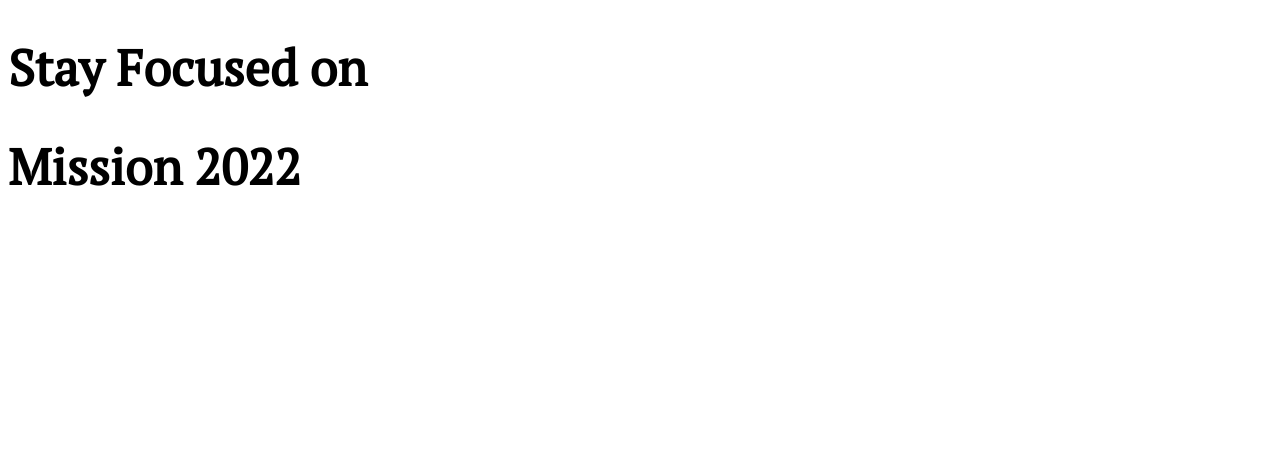
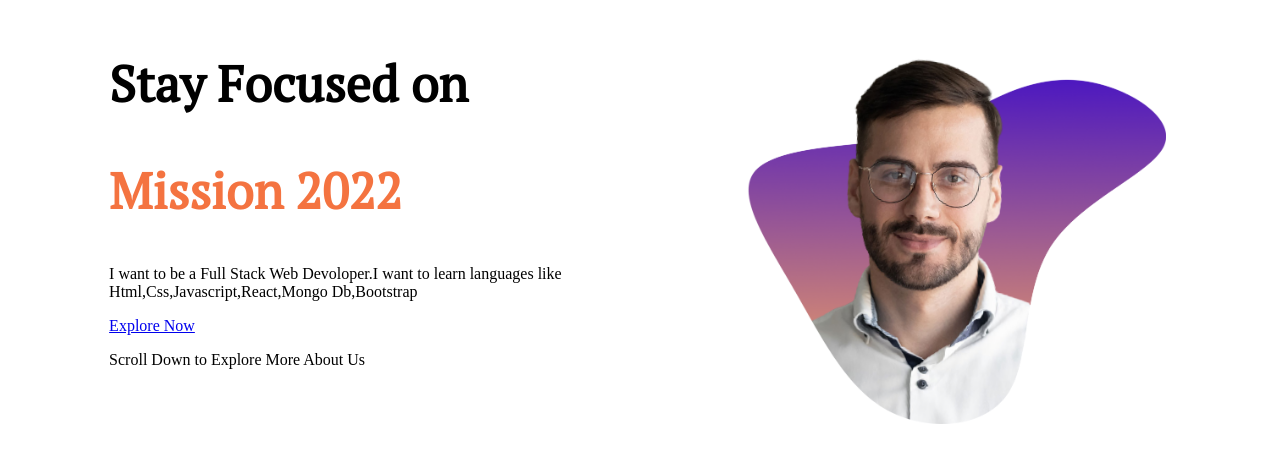
Before and after one commit to RAHUL573769/AssignmnetWebsite1, a plain HTML site: page index.html in a window 1280 px wide. Drawn offline with Linux system fonts and the light colour scheme.

Commit message:
rst commit

```diff
--- a/index.html
+++ b/index.html
@@ -1,5 +1,6 @@
 <!DOCTYPE html>
 <html lang="'en'" dir="ltr">
+
 <head>
   <meta charset="utf-8">
   <title> Portfolio Website Assignment</title>
@@ -11,8 +12,23 @@
   <link rel="stylesheet" href="styless.css">
 
 </head>
+
 <body>
+  <section class="header">
+    <div class="half-width">
       <h1>Stay Focused on</h1>
-<h1><span>Mission</span> 2022</h1>
+      <h1><span class="partcolor">Mission 2022</span> </h1>
+      <p>I want to be a Full Stack Web Devoloper.I want to learn languages like Html,Css,Javascript,React,Mongo Db,Bootstrap</p>
+
+      <a href="https://www.wholewhale.com/tips/mission-statement-generator/">Explore Now</a>
+      <p>Scroll Down to Explore More About Us</p>
+    </div>
+    <div class="half-width">
+      <img src="images/person/person-5.png" alt="Image Not Found">
+    </div>
+
+  </section>
+
 </body>
+
 </html>
--- a/styless.css
+++ b/styless.css
@@ -2,3 +2,16 @@ h1{
   font-family: 'PT Serif', serif;
   font-size: 50px;
 }
+.partcolor{
+  color: #F47340;
+}
+section{
+  display: flex;
+}
+.half-width{
+  width: 50%;
+  padding-left: 8%;
+}
+.half-width img{
+  width:80%;
+}
```
Lines whose indentation alone changed are shown as unchanged.
